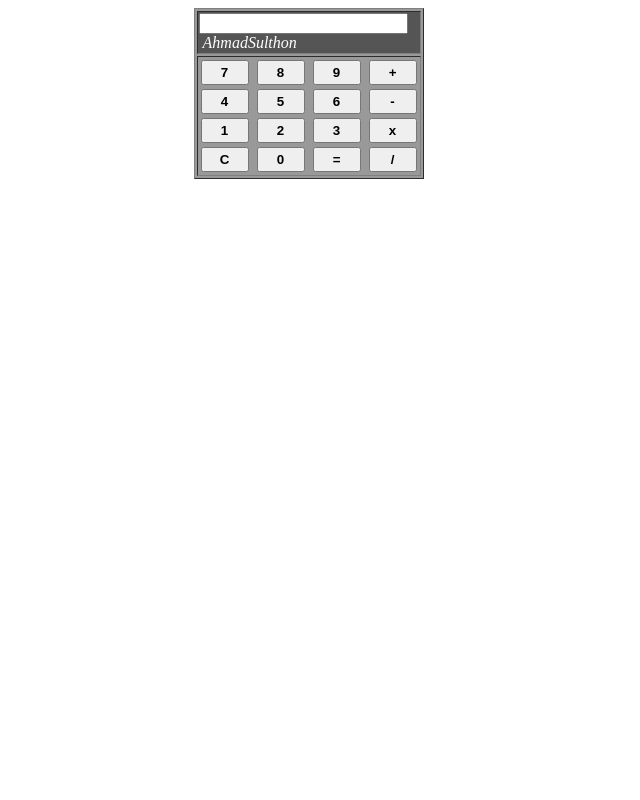
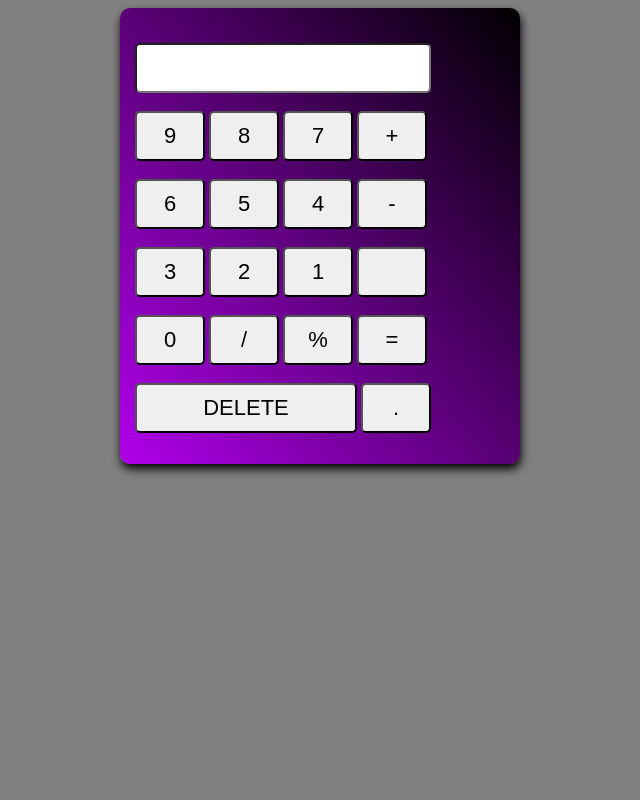
Before and after one commit to yuby123/anton17, a Django app: page / in a window 1280 px wide. Shown: the whole page, without its empty margins (320-960 px from the left). Run offline with Django 4.2, Linux system fonts and the light colour scheme.

Commit message:
Update base.html

```diff
--- a/templates/base.html
+++ b/templates/base.html
@@ -1,45 +1,71 @@
-<HTML>
-<HEAD>
- <meta charset="utf-8">
- <STYLE>
- .KALK{MARGIN:0 40%;}
- .KALK .BUTT{MARGIN:2PX;WIDTH:48PX;HEIGHT:25PX;FONT-WEIGHT:BOLD;}
- </STYLE>
- </HEAD>
-<BODY>
-<FORM NAME="KAL" class="KALK">
- <TABLE BORDER=1; WIDTH=230; HEIGHT=150; STYLE="BACKGROUND:#999;">
- <TR>
- <TD HEIGHT=30; STYLE="BACKGROUND:#555;">
- <INPUT TYPE="text" NAME="Input" Size="23"> <SPAN STYLE="COLOR:#FFF">&nbsp;<I>AhmadSulthon</I></SPAN>
- <br>
- </TD>
- </TR>
- <TR>
- <TD>
- <INPUT CLASS="BUTT" TYPE="button" NAME="seven" VALUE=" 7 " OnClick="KAL.Input.value += '7'">
- <INPUT CLASS="BUTT" TYPE="button" NAME="eight" VALUE=" 8 " OnCLick="KAL.Input.value += '8'">
- <INPUT CLASS="BUTT" TYPE="button" NAME="nine" VALUE=" 9 " OnClick="KAL.Input.value += '9'">
- <INPUT CLASS="BUTT" TYPE="button" NAME="plus" VALUE=" + " OnClick="KAL.Input.value += ' + '">
- <br>
- <INPUT CLASS="BUTT" TYPE="button" NAME="four" VALUE=" 4 " OnClick="KAL.Input.value += '4'">
- <INPUT CLASS="BUTT" TYPE="button" NAME="five" VALUE=" 5 " OnCLick="KAL.Input.value += '5'">
- <INPUT CLASS="BUTT" TYPE="button" NAME="six" VALUE=" 6 " OnClick="KAL.Input.value += '6'">
- <INPUT CLASS="BUTT" TYPE="button" NAME="minus" VALUE=" - " OnClick="KAL.Input.value += ' - '">
- <br>
- <INPUT CLASS="BUTT" TYPE="button" NAME="one" VALUE=" 1 " OnClick="KAL.Input.value += '1'">
- <INPUT CLASS="BUTT" TYPE="button" NAME="two" VALUE=" 2 " OnCLick="KAL.Input.value += '2'">
- <INPUT CLASS="BUTT" TYPE="button" NAME="three" VALUE=" 3 " OnClick="KAL.Input.value += '3'">
- <INPUT CLASS="BUTT" TYPE="button" NAME="times" VALUE=" x " OnClick="KAL.Input.value += ' * '">
- <br>
- <INPUT CLASS="BUTT" TYPE="button" NAME="clear" VALUE=" C " OnClick="KAL.Input.value = ''">
- <INPUT CLASS="BUTT" TYPE="button" NAME="zero" VALUE=" 0 " OnClick="KAL.Input.value += '0'">
- <INPUT CLASS="BUTT" TYPE="button" NAME="DoIt" VALUE=" = " OnClick="KAL.Input.value = eval(KAL.Input.value)">
- <INPUT CLASS="BUTT" TYPE="button" NAME="div" VALUE=" / " OnClick="KAL.Input.value += ' / '">
- <br>
- </TD>
- </TR>
- </TABLE>
-</FORM>
-</BODY>
-</HTML>
+<html>
+<head>
+<title>Calculator </title>
+<style>
+body{
+background:gray;
+}
+*{
+box-sizing:border-box;
+-webkit-box-sizing:border-box;
+-moz-box-sizing:border-box;
+}
+.wrap{
+width:400px;
+margin:auto;
+height:auto;
+background: linear-gradient(50deg, #B000EA,black);
+padding:15px;
+border-radius: 10px;
+box-shadow: 1px 5px 10px black
+}
+input[type=text]{
+width:80%;
+padding:10px;
+font-size:22px;
+font-height:bold;
+margin-top:20px;
+border-radius:5px;
+}
+input[type=button]{
+width:70px;
+padding:10px;
+font-size:22px;
+font-height:bold;
+border-radius:5px;
+}
+#del{
+width:60%;
+}
+</style>
+</head>
+<div class="Wrap">
+<form name ="cal">
+<input type="text" name ="display">
+<br><br>
+<input type="button" value ="9" onclick ="cal.display.value+='9'">
+<input type="button" value ="8" onclick ="cal.display.value+='8'">
+<input type="button" value ="7" onclick ="cal.display.value+='7'">
+<input type="button" value ="+" onclick ="cal.display.value+='+'">
+<br><br>
+<input type="button" value ="6" onclick ="cal.display.value+='6'">
+<input type="button" value ="5" onclick ="cal.display.value+='5'">
+<input type="button" value ="4" onclick ="cal.display.value+='4'">
+<input type="button" value ="-" onclick ="cal.display.value+='-'">
+<br><br>
+<input type="button" value ="3" onclick ="cal.display.value+='3'">
+<input type="button" value ="2" onclick ="cal.display.value+='2'">
+<input type="button" value ="1" onclick ="cal.display.value+='1'">
+<input type="button" value ="" onclick ="cal.display.value+=''">
+<br><br>
+<input type="button" value ="0" onclick ="cal.display.value+='0'">
+<input type="button" value ="/" onclick ="cal.display.value+='/'">
+<input type="button" value ="%" onclick ="cal.display.value+='%'">
+<input type="button" value ="=" onclick ="cal.display.value =eval(cal.display.value)">
+<br><br>
+<input type="button" value ="DELETE" onclick ="cal.display.value=''" id="del">
+<input type="button" value ="." onclick ="cal.display.value+='.'">
+</form>
+<body>
+</body>
+</html>
```
